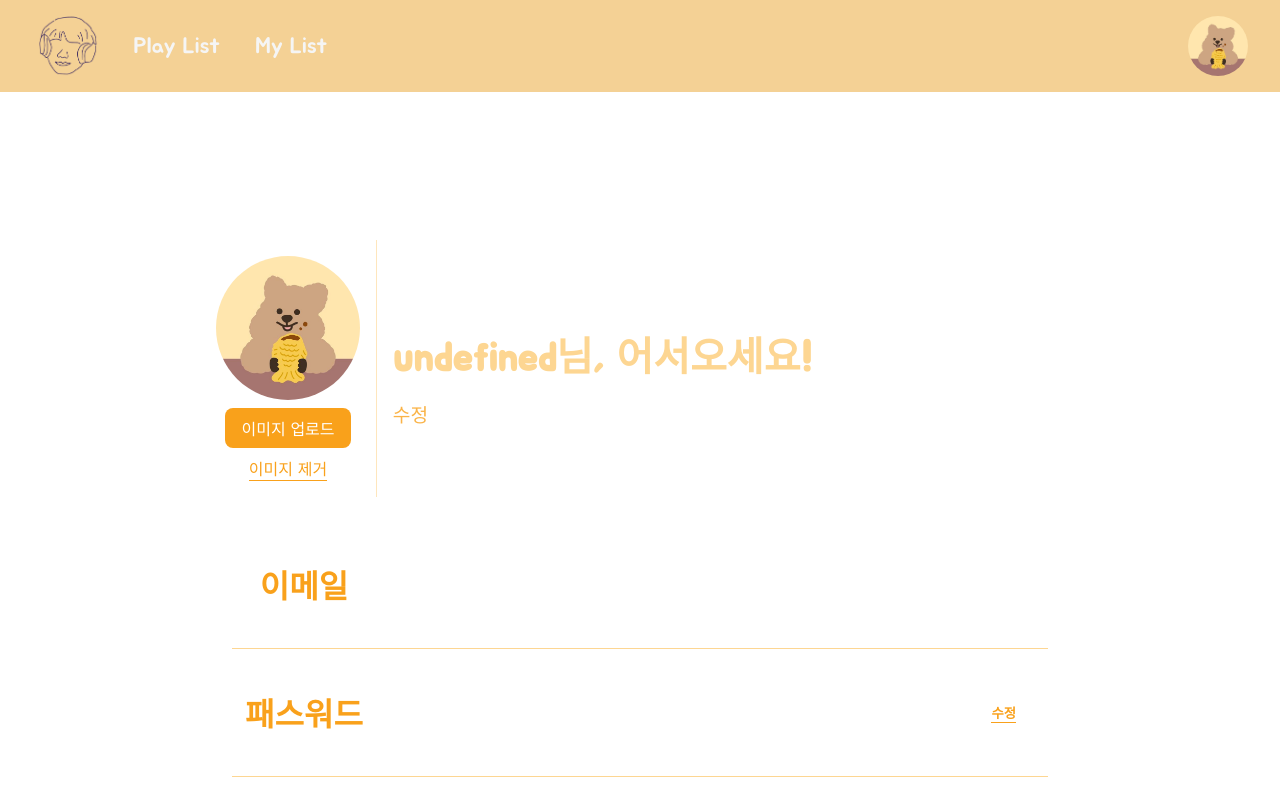
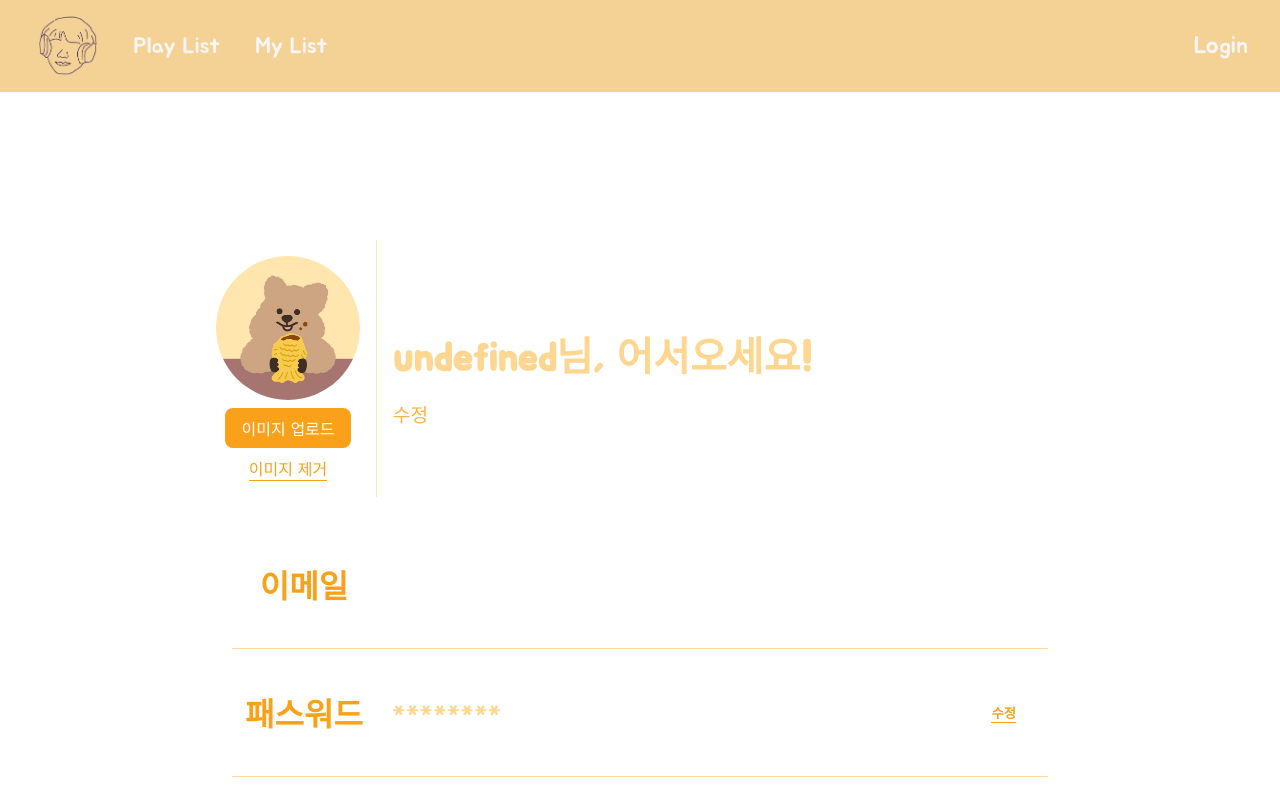
Before and after one commit to codestates/nodongu-client, a React (Create React App) app in the folder client/: page /editUserInfo in a window 1280 px wide. Shown: the top 800 px of the page. Built offline with nearby package versions, Linux system fonts and the light colour scheme; the HTML template or start-up script is replaced by a standard one.

Commit message:
fix Common Update

```diff
--- a/client/src/App.js
+++ b/client/src/App.js
@@ -20,6 +20,18 @@ class App extends Component {
     musicList: [],
   };
 
+  logoutUser = () => {
+    this.setState({
+      userInfo: {},
+    })
+  }
+
+  updateUserInfo = (userInfo) => {
+    this.setState({
+      userInfo: userInfo,
+    })
+  }
+
   updateMyList = (musicList) => {
     this.setState({
       musicList: musicList,
@@ -27,7 +39,6 @@ class App extends Component {
   }
 
   handleSignUp = (userInfo) => {
-    console.log(userInfo);
     axios
       .post(
         `http://ec2-3-133-155-148.us-east-2.compute.amazonaws.com/nod/user/signup`,
@@ -36,13 +47,10 @@ class App extends Component {
         }
       )
       .then((response) => {
-        console.log(response.data);
         if (response.data.id) {
           console.log('signup success');
-          return true;
         } else {
           console.log('signup fail');
-          return false;
         }
       });
   };
@@ -66,13 +74,13 @@ class App extends Component {
   // logout handler
 
   updateMyList = (myList) => {
-    this.setState({ myList });
+    this.setState({ musicList : myList });
   };
 
   render() {
     return (
       <Suspense fallback={<Loading />}>
-        <Navbar userData={this.state.userInfo} />
+        <Navbar userData={this.state.userInfo} logoutUser={this.logoutUser}/>
         <Switch>
           <Route
             exact
--- a/client/src/Components/editUserInfo/editUserInfo.jsx
+++ b/client/src/Components/editUserInfo/editUserInfo.jsx
@@ -16,7 +16,7 @@ class EditUserInfo extends Component {
     this.state = {
       userInfo: {
         ...this.props.userInfo,
-        password: '',
+        password: '********',
       },
     };
   }
--- a/client/src/Components/keyword/keyword.jsx
+++ b/client/src/Components/keyword/keyword.jsx
@@ -32,7 +32,7 @@ class Keyword extends Component {
       axios(config).then((response) => {
         if(response.data.success) {
           console.log(response.data);
-          this.props.updateMyList(response.data);
+          this.props.updateMyList(response.data.data);
           this.setState({
             isLoading: false,
           });
--- a/client/src/Components/mainPlayer/mainPlayer.jsx
+++ b/client/src/Components/mainPlayer/mainPlayer.jsx
@@ -2,7 +2,6 @@ import React, { Component } from 'react';
 import './mainPlayer.css';
 import albumImage from '../../Utils/images/album-image.png';
 import AddPlayer from '../addPlayer/addPlayer';
-import YouTube from 'react-youtube';
 
 class MainPlayer extends Component {
   state = {
@@ -36,7 +35,7 @@ class MainPlayer extends Component {
     //     origin: 'http://localhost:3000',
     //   },
     // };
-
+    console.log(this.props.musicList);
     return (
       <main className="main-player-container">
         <div className="main-play">
--- a/client/src/Components/myList/myList.jsx
+++ b/client/src/Components/myList/myList.jsx
@@ -7,50 +7,33 @@ import quokka from '../../Utils/images/quokka.jpg';
 import './myList.css';
 import List from './views/list';
 import axios from 'axios';
-
-const fakeData = [
-  {
-    id: 1,
-    title: 'sampleList',
-    date: '2021 - 06 - 12',
-    thumbnails: [quokka, quokka, quokka, quokka],
-  },
-  {
-    id: 2,
-    title: 'sampleList2',
-    date: '2021 - 06 - 12',
-    thumbnails: [quokka, quokka, quokka, quokka],
-  },
-  {
-    id: 3,
-    title: 'sampleList3',
-    date: '2021 - 06 - 12',
-    thumbnails: [quokka, quokka, quokka],
-  },
-  {
-    id: 4,
-    title: 'sampleList4',
-    date: '2021 - 06 - 12',
-    thumbnails: [quokka, quokka],
-  },
-];
+import Loading from '../loading/loading';
 
 function MyList(props) {
   const [isLoading, setIsLoading] = useState(false);
+  const [myList, setMyList] = useState([]);
 
   useEffect(() => {
-    // if (!props.userInfo.userId) {
-    //   return props.history.push('/');
-    // }
-    // const config = {
-    //   method: 'post',
-    //   url: 'http://ec2-3-133-155-148.us-east-2.compute.amazonaws.com/nod/getMyList',
-    //   withCredentials: true,
-    //   data: {
-    //     userId: props.userInfo.userId,
-    //   },
-    // };
-    // axios(config).then((response) => console.log(response.data));
+    if (!props.userInfo.id) {
+      return props.history.push('/');
+    }
+    setIsLoading(true);
+    console.log('myList 요청 전');
+    const config = {
+      method: 'post',
+      url: 'http://ec2-3-133-155-148.us-east-2.compute.amazonaws.com/nod/getMyList',
+      withCredentials: true,
+      data: {
+        userId: props.userInfo.id,
+      },
+    };
+    console.log('세팅완료');
+    axios(config).then((response) => {
+      console.log(response.data.data)
+      props.updateMyList(response.data.data);
+      setMyList(response.data.data);
+      setIsLoading(false);
+    });
   }, []);
 
   const settings = {
@@ -60,13 +43,15 @@ function MyList(props) {
     slidesToShow: 1,
     slidesToScroll: 1,
   };
-  return (
+  return isLoading ? <Loading /> : (
     <div className='mylist-container'>
       <h2> Single Item</h2>
       <Slider {...settings}>
-        {fakeData.map((playlist) => (
+        {
+         myList.map((playlist) => (
           <List key={playlist.id} playlist={playlist} />
-        ))}
+        ))
+        }
       </Slider>
     </div>
   );
--- a/client/src/Components/myList/views/list.jsx
+++ b/client/src/Components/myList/views/list.jsx
@@ -1,6 +1,7 @@
 import React from 'react';
 import { withRouter } from 'react-router-dom';
 import quokka from '../../../Utils/images/quokka.jpg';
+import '../myList.css';
 
 function List(props) {
   const handleListClick = (event) => {
@@ -23,8 +24,8 @@ function List(props) {
           <img src={image4 ? image4 : quokka} alt='' />
         </div>
         <div className='playlist__detail'>
-          <span className='playlist__title'>{props.playlist.title}</span>
-          <span className='playlist__date'>{props.playlist.date}</span>
+          <span className='playlist__title'>{props.playlist.listTitle}</span>
+          <span className='playlist__date'>{new Date(props.playlist.createdAt).toJSON().slice(0, 10)}</span>
         </div>
       </div>
     </div>
--- a/client/src/Components/navbar/navbar.css
+++ b/client/src/Components/navbar/navbar.css
@@ -29,13 +29,13 @@
   justify-content: right;
   margin-right: 0.7rem;
   padding: 0rem 0.2rem;
-  color: whitesmoke;
+  color: var(--dark-white-color);
   font-size: 1.4rem;
   cursor: pointer;
   transition: all 200ms linear;
 }
 
-.nav__ul li:not(:first-child):hover {
+.nav__ul li:not(:first-child) a:hover {
   color: var(--light-orange-color);
   border-bottom: solid 1px var(--light-orange-color);
 }
@@ -56,3 +56,10 @@
   width: 40px;
   height: 40px;
 }
+
+.navigation-container-nav > a {
+  font-size: 1.5rem;
+  display: flex;
+  align-items: center;
+  color: var(--dark-white-color);
+}
--- a/client/src/Components/navbar/navbar.jsx
+++ b/client/src/Components/navbar/navbar.jsx
@@ -57,7 +57,9 @@ class Navbar extends Component {
               <Link to='/myList'>My List</Link>
             </li>
           </ul>
-          <img
+          {
+            !this.props.userData.id ? <Link to="/"><span className="Login-btn">Login</span></Link> : (
+              <img
             ref={this.profileRef}
             className='user-img'
             src={
@@ -72,10 +74,13 @@ class Navbar extends Component {
                 : this.handleOpenPopup
             }
           />
+            )
+          }
           <Popup
             profileClick={this.state.isProfileClick}
             onClosePopup={this.handleClosePopup}
             userData={this.props.userData}
+            logoutUser={this.props.logoutUser}
           />
         </nav>
       </div>
--- a/client/src/Components/popup/popup.jsx
+++ b/client/src/Components/popup/popup.jsx
@@ -2,6 +2,7 @@ import React, { Component } from 'react';
 import { withRouter } from 'react-router-dom';
 import './popup.css';
 import quokka from '../../Utils/images/quokka.jpg';
+import axios from 'axios';
 
 class Popup extends Component {
   state = {
@@ -12,6 +13,17 @@ class Popup extends Component {
       image: '',
     },
   };
+
+  handleLogout = () => {
+    const config = {
+      method: 'post',
+      url: 'http://ec2-3-133-155-148.us-east-2.compute.amazonaws.com/nod/user/logout',
+      withCredentials: true,
+    }
+    axios(config).then(response => {
+      console.log(response.data);
+    })
+  }
 
   render() {
     return (
--- a/client/src/Components/signup/signup.jsx
+++ b/client/src/Components/signup/signup.jsx
@@ -174,8 +174,8 @@ class Signup extends Component {
     });
 
     const email = this.inputEmailRef.current.value;
-    const nickName = this.inputNickNameRef.current.value;
-    const pwd = this.inputPwdRef.current.value;
+    const nickname = this.inputNickNameRef.current.value;
+    const password = this.inputPwdRef.current.value;
 
     if (
       this.state.isEmailCheck &&
@@ -183,25 +183,13 @@ class Signup extends Component {
       this.state.isPasswordCheck &&
       this.state.isPasswordConfirm
     ) {
-      const signUpResult = this.props.onSignUp({
-        email: email,
-        nickname: nickName,
-        password: pwd,
-      });
-
-      if (signUpResult) {
-        this.setState({
-          isLoading: false,
-        });
-        this.props.history.push('/login');
-      } else {
-        this.setState({
-          isLoading: false,
-        });
-      }
+      this.props.onSignUp({ email, nickname, password });
+      this.setState({
+        isLoading: false
+      })
+      this.formRef.current.reset();
+      this.props.history.push('/');
     }
-
-    this.formRef.current.reset();
   };
 
   render() {
```
Also changed, not shown: 1 other file (tests, documents, lock files or other folders).
